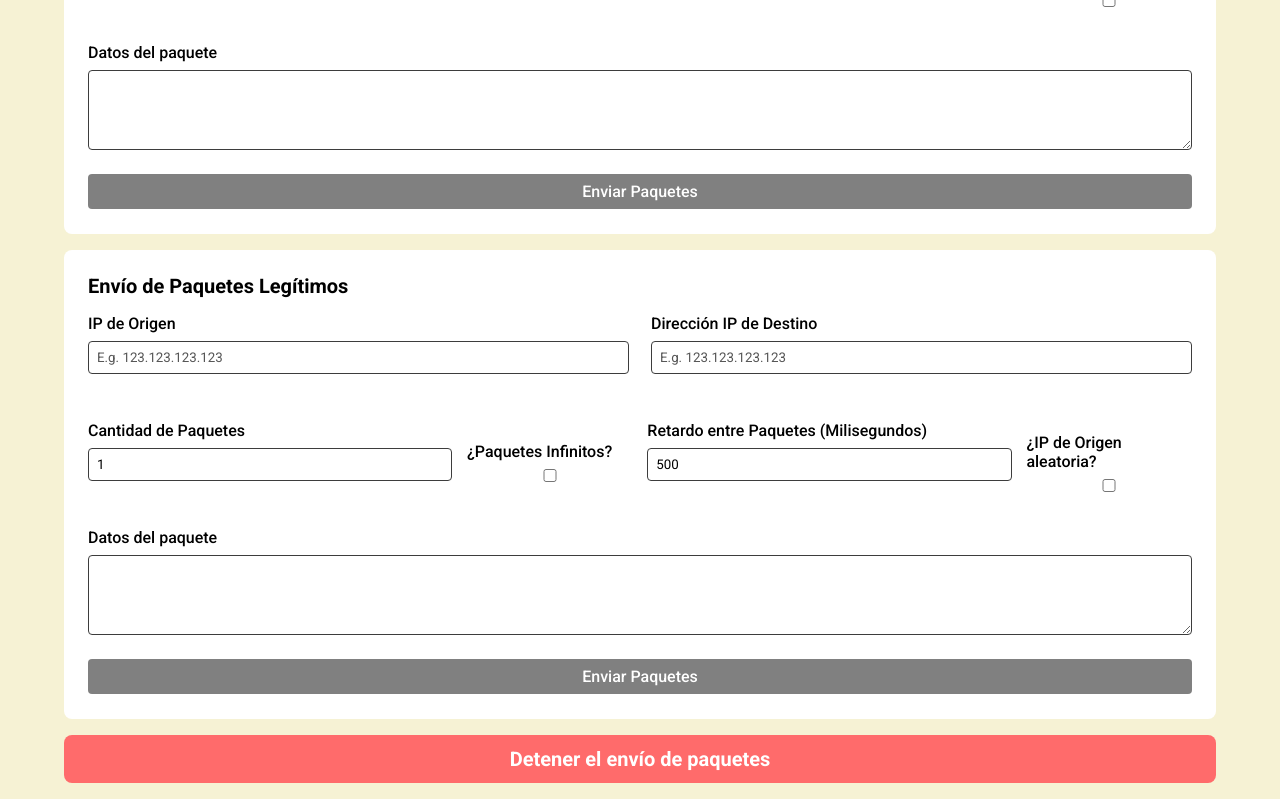
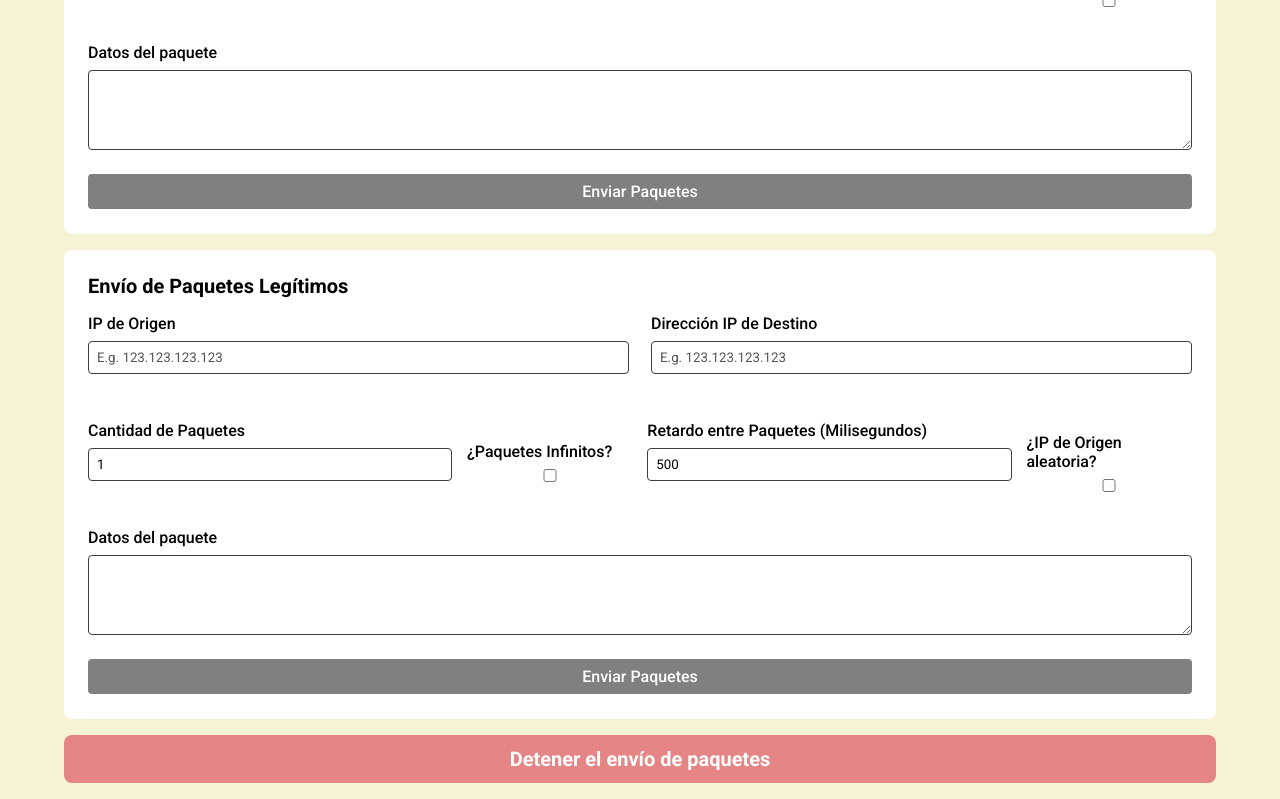
Before and after one commit to gabolemus/IP-Spoofing-Detection, a React (Create React App) app in the folder Packet-Generator/client/: page / in a window 1280 px wide. Shown: the part 333-1132 px from the top of the page. Built offline with nearby package versions, Linux system fonts and the light colour scheme.

Commit message:
Update button style

```diff
--- a/Packet-Generator/client/src/components/atoms/Button.scss
+++ b/Packet-Generator/client/src/components/atoms/Button.scss
@@ -54,7 +54,7 @@
   }
 
   &:disabled {
-    background-color: rgb(255, 107, 107);
+    background-color: rgb(229, 133, 133);
     cursor: not-allowed;
   }
 }
```
